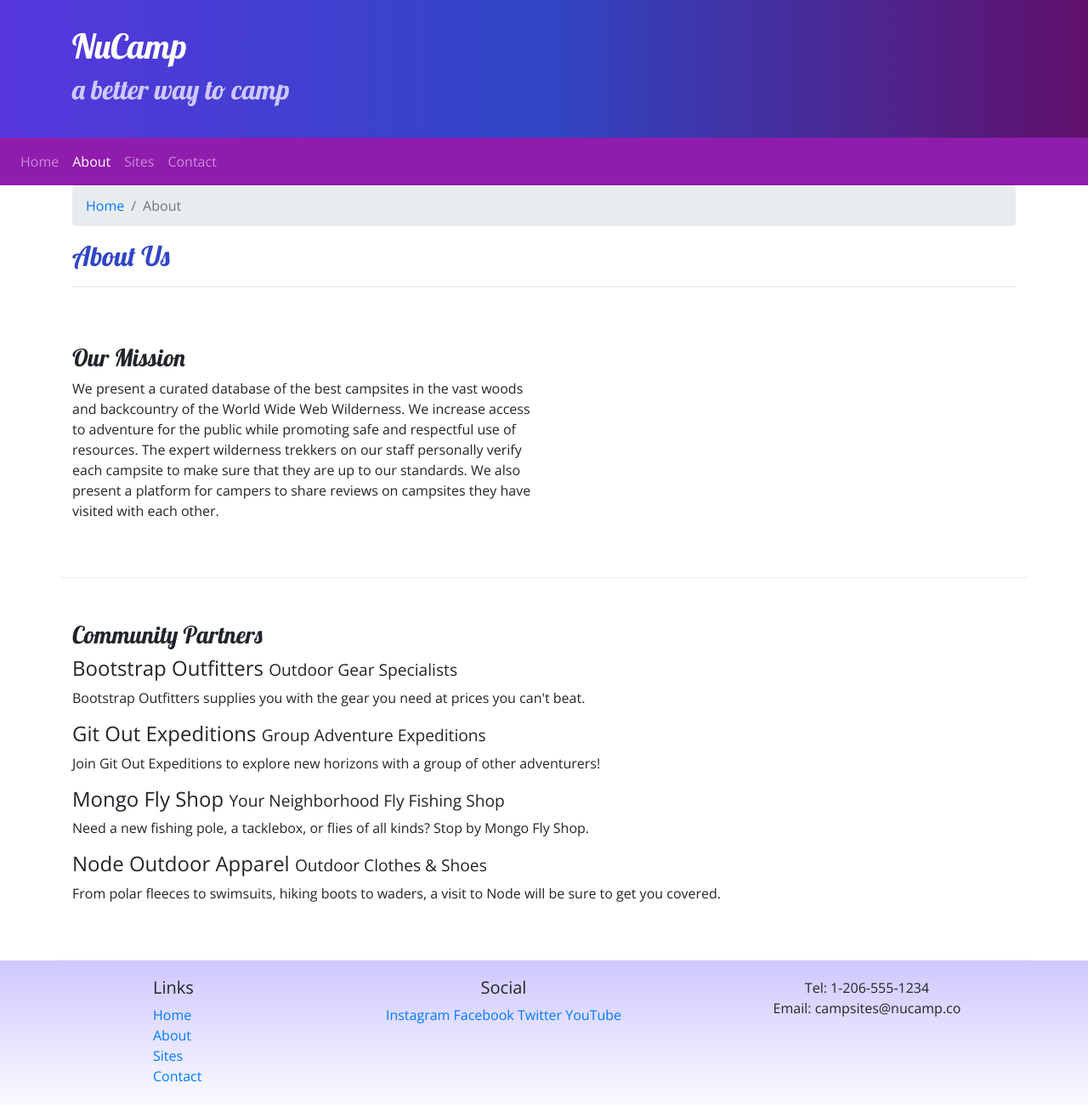
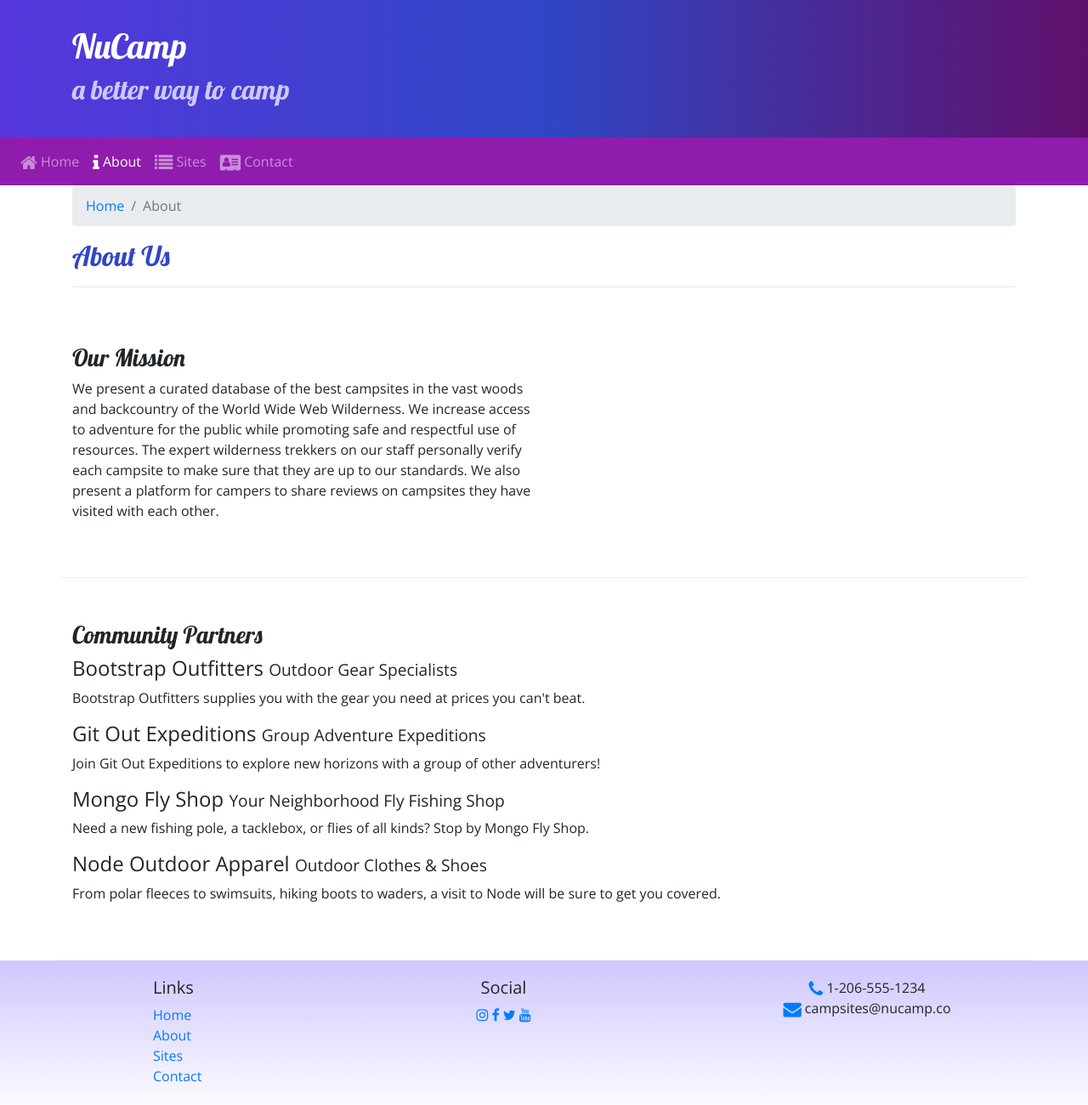
Before and after one commit to StevenVallarsa/starter-project, a website: page aboutus.html in a window 1280 px wide. Shown: the whole page at 85% size. Drawn offline with nearby package versions, Linux system fonts and the light colour scheme.

Commit message:
WEEK 2 - Icon Fonts

```diff
--- a/aboutus.html
+++ b/aboutus.html
@@ -10,6 +10,7 @@
   <link rel="stylesheet" href="node_modules/bootstrap/dist/css/bootstrap.min.css" />
 
   <!-- Additional CSS must be placed after Bootstrap CSS -->
+  <link rel="stylesheet" href="node_modules/font-awesome/css/font-awesome.min.css" />
   <link rel="stylesheet" href="https://fonts.googleapis.com/css?family=Lobster|Open+Sans" />
   <link rel="stylesheet" href="css/styles.css" />
   <title>NuCamp: A Better Way To Camp</title>
@@ -40,10 +41,10 @@
         class="navbar-toggler-icon"></button>
     <div class="collapse navbar-collapse" id="nucampNavbar">
       <ul class="navbar-nav">
-        <li class="nav-item"><a href="index.html" class="nav-link">Home</a></li>
-        <li class="nav-item active"><a href="#" class="nav-link">About</a></li>
-        <li class="nav-item"><a href="#" class="nav-link">Sites</a></li>
-        <li class="nav-item"><a href="#" class="nav-link">Contact</a></li>
+        <li class="nav-item"><a href="index.html" class="nav-link"><i class="fa fa-home fa-lg"></i> Home</a></li>
+        <li class="nav-item active"><a href="#" class="nav-link"><i class="fa fa-info fa-lg"></i> About</a></li>
+        <li class="nav-item"><a href="#" class="nav-link"><i class="fa fa-list fa-lg"></i> Sites</a></li>
+        <li class="nav-item"><a href="#" class="nav-link"><i class="fa fa-address-card fa-lg"></i> Contact</a></li>
       </ul>
     </div>
   </nav>
@@ -105,14 +106,14 @@
         </div>
         <div class="col-6 col-sm-5 text-center">
           <h5>Social</h5>
-          <a href="http://instagram.com/">Instagram</a>
-          <a href="http://facebook.com/">Facebook</a>
-          <a href="http://twitter.com/">Twitter</a>
-          <a href="http://youtube.com/">YouTube</a>
+          <a href="http://instagram.com/"><i class="fa fa-instagram"></i></a>
+          <a href="http://facebook.com/"><i class="fa fa-facebook"></i></a>
+          <a href="http://twitter.com/"><i class="fa fa-twitter"></i></a>
+          <a href="http://youtube.com/"><i class="fa fa-youtube"></i></a>
         </div>
         <div class="col-sm-4 text-center">
-          Tel: 1-206-555-1234<br />
-          Email: campsites@nucamp.co
+          <i class="fa fa-phone fa-lg text-primary"></i> 1-206-555-1234<br />
+          <i class="fa fa-envelope fa-lg text-primary"></i> campsites@nucamp.co
         </div>
       </div>
     </div>
--- a/package.json
+++ b/package.json
@@ -15,6 +15,7 @@
   },
   "dependencies": {
     "bootstrap": "^4.5.2",
+    "font-awesome": "^4.7.0",
     "jquery": "^3.5.1",
     "popper.js": "^1.16.1"
   }
```
Also changed, not shown: index.html (+11 -10 lines), 1 other file.
